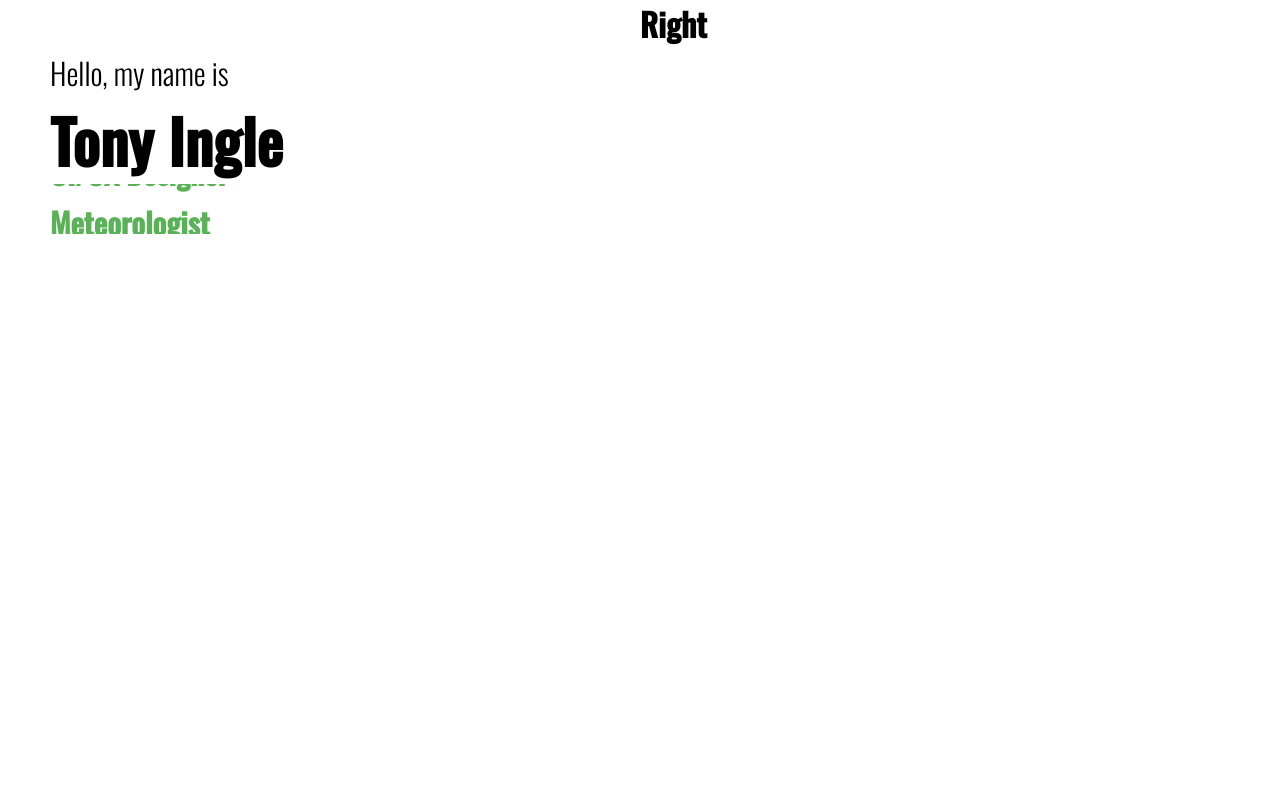
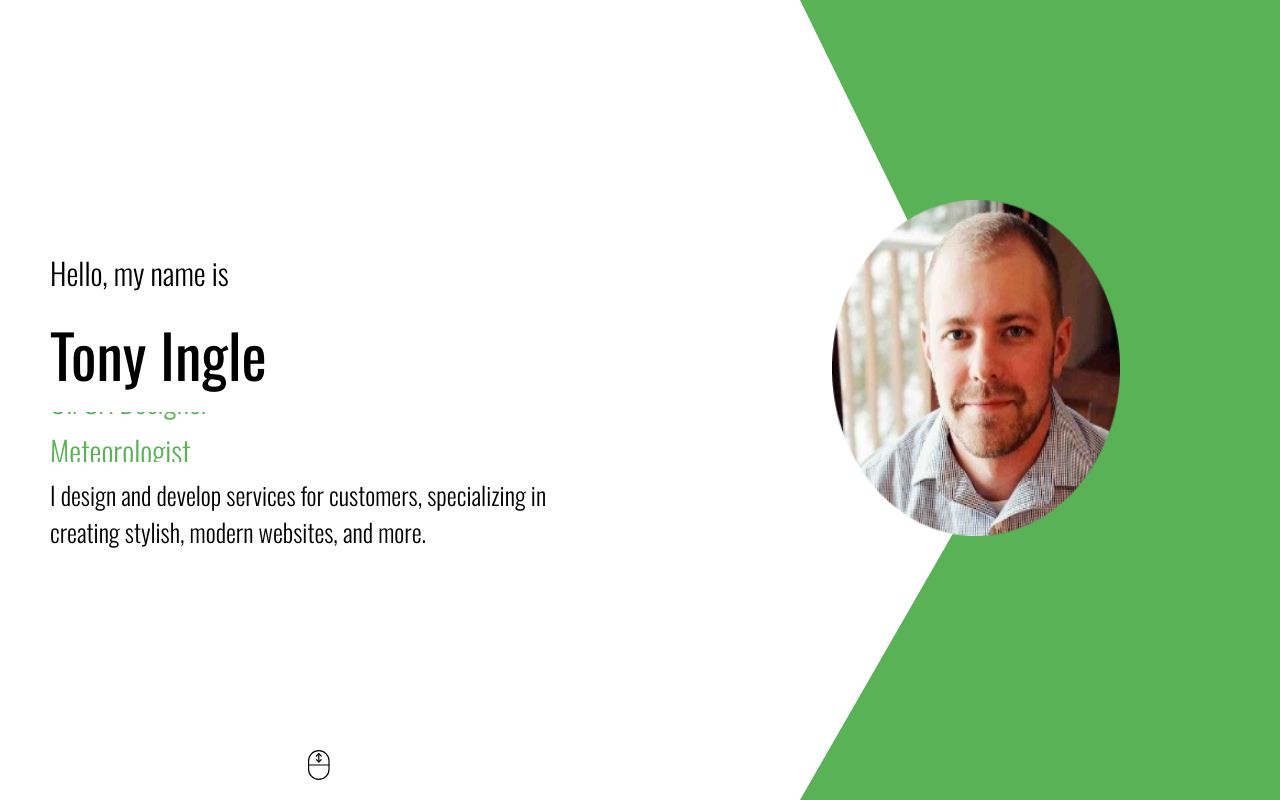
Before and after one commit to ingl3585/portfolio, a React (Create React App) app: page / in a window 1280 px wide. Built offline with nearby package versions, Linux system fonts and the light colour scheme.

Commit message:
added img and background clip art to intro

```diff
--- a/src/components/Intro/Intro.css
+++ b/src/components/Intro/Intro.css
@@ -5,10 +5,17 @@
 
 .i-left {
     flex: 1;
+    display: flex;
+    align-items: center;
+    justify-content: center;
 }
 
 .i-left-wrapper {
     padding: 50px;
+    height: 50%;
+    display: flex;
+    flex-direction: column;
+    justify-content: space-between;
 }
 
 .i-intro {
@@ -18,6 +25,7 @@
 
 .i-name {
     font-size: 60px;
+    font-weight: 400;
 }
 
 .i-title {
@@ -45,12 +53,43 @@
 .i-title-item {
     height: 50px;
     font-size: 30px;
-    font-weight: bold;
+    font-weight: 300;
     color: #59b256;
     display: flex;
     align-items: center;
 }
 
+.i-scroll {
+    width: 30px;
+    height: 30px;
+    position: absolute;
+    bottom: 20px;
+}
+
+.i-desc {
+    font-size: 25px;
+    font-weight: 300;
+}
+
 .i-right {
     flex: 1;
+    position: relative;
 }
+
+.i-bg {
+    clip-path: polygon(25% 0%, 100% 0%, 100% 100%, 25% 100%, 58% 54%);
+    background-color: #59b256;
+    height: 100%;
+    width: 100%;
+    position: absolute;
+    top: 0;
+    right: 0;
+}
+
+.i-img {
+    width: 45%;
+    height: 42%;
+    position: absolute;
+    top: 25%;
+    right: 25%;
+}
--- a/src/components/Intro/Intro.js
+++ b/src/components/Intro/Intro.js
@@ -1,4 +1,5 @@
 import './Intro.css';
+import Me from '../../img/me.png';
 
 const Intro = () => {
 	return (
@@ -15,9 +16,71 @@
 							<div className='i-title-item'> Stock Trader</div>
 						</div>
 					</div>
+					<p className='i-desc'>
+						I design and develop services for customers, specializing in
+						creating stylish, modern websites, and more.
+					</p>
 				</div>
+				<svg
+					width='75'
+					height='75'
+					viewBox='0 0 75 75'
+					fill='none'
+					stroke='black'
+					className='i-scroll'
+					xmlns='http://www.w3.org/2000/svg'>
+					<g id='scroll'>
+						<path
+							id='Vector'
+							d='M40.5 15L34.5 9L28.5 15'
+							stroke-width='3'
+							stroke-miterlimit='10'
+							stroke-linecap='round'
+							stroke-linejoin='round'
+						/>
+						<path
+							id='Vector_2'
+							d='M28.5 24L34.5 30L40.5 24'
+							stroke-width='3'
+							stroke-miterlimit='10'
+							stroke-linecap='round'
+							stroke-linejoin='round'
+						/>
+						<g id='Group'>
+							<path
+								id='Vector_3'
+								d='M9 37.5H60'
+								stroke-width='3'
+								stroke-miterlimit='10'
+								stroke-linecap='round'
+								stroke-linejoin='round'
+							/>
+						</g>
+						<path
+							id='Vector_4'
+							d='M34.5 27V9'
+							stroke-width='2.9895'
+							stroke-miterlimit='10'
+							stroke-linecap='round'
+							stroke-linejoin='round'
+						/>
+						<g id='Group_2'>
+							<path
+								id='Vector_5'
+								d='M9 27C9 12.918 20.418 1.5 34.5 1.5C48.5859 1.5 60 12.918 60 27C60 29.8906 60 45.1094 60 48C60 62.082 48.5859 73.5 34.5 73.5C20.418 73.5 9 62.082 9 48C9 45.1094 9 29.8906 9 27Z'
+								stroke-width='3'
+								stroke-miterlimit='10'
+								stroke-linecap='round'
+								stroke-linejoin='round'
+							/>
+						</g>
+					</g>
+				</svg>
 			</div>
-			<div className='i-right'>Right</div>
+			<div className='i-right'>
+				<div className='i-bg'></div>
+				<img className='i-img' src={Me} alt='self-img' />
+			</div>
 		</div>
 	);
 };
```
Also changed, not shown: src/img/me.png (added).
